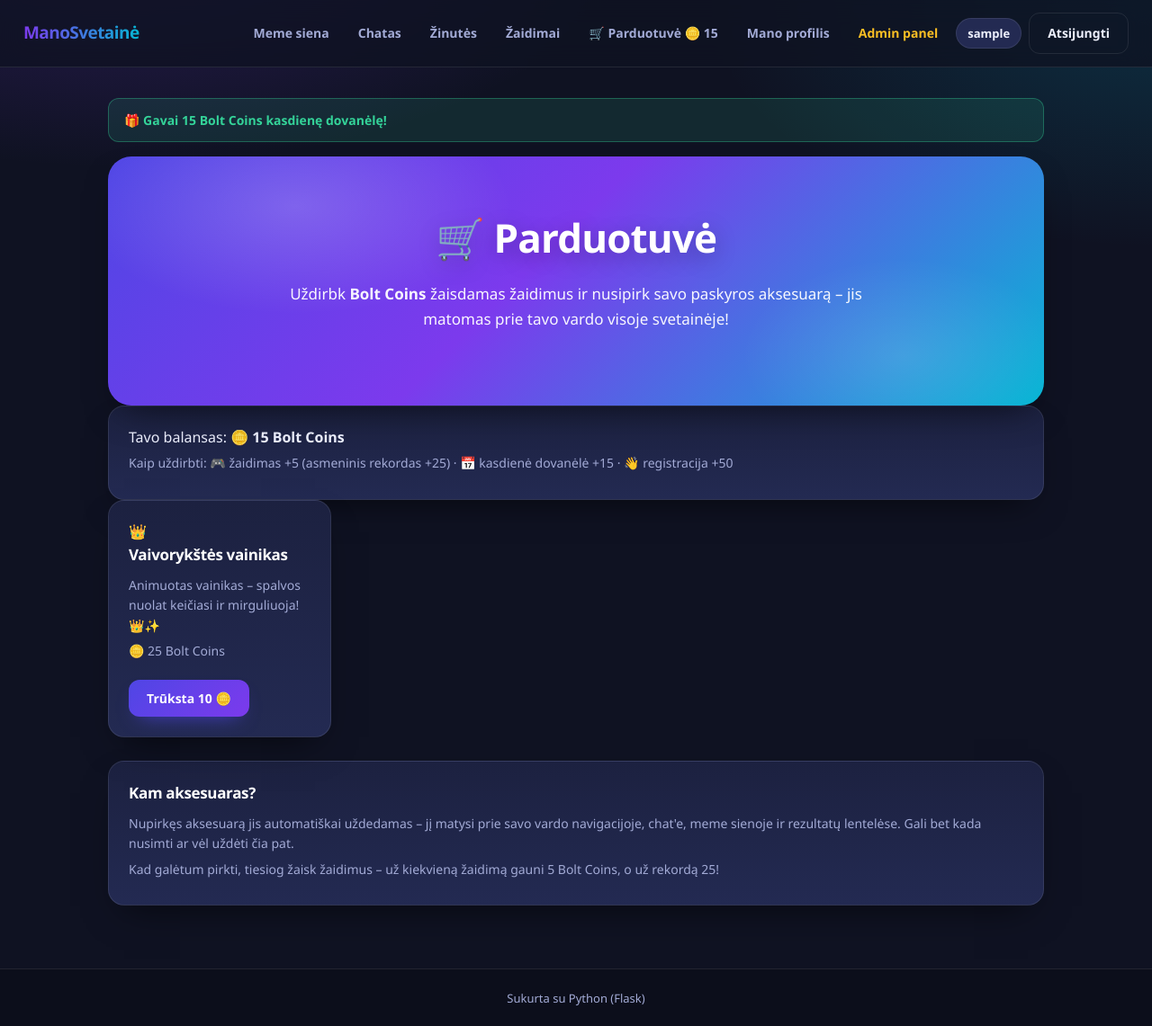
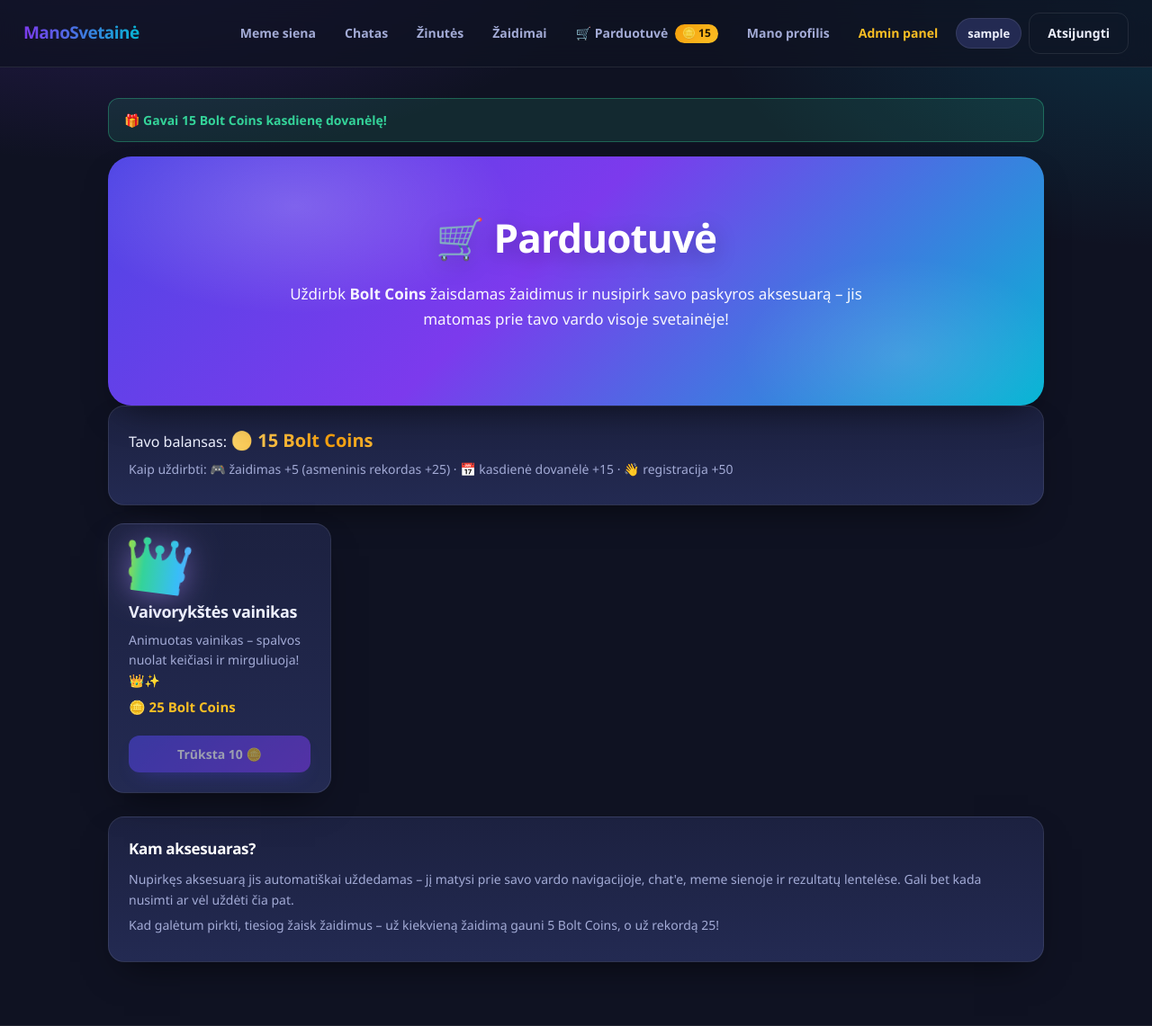
Before and after one commit to bygbaby123-max/svetaine, a Flask app: page /shop in a window 1280 px wide. Shown: the top 1141 px of the page at 90% size. Before the commit the page ends 1118 px from the top, so only its background shows below. Run offline with Flask 3, Linux system fonts and the light colour scheme; the visitor is signed in with stand-in values (Sample User, id 1); data comes from the database, SQL or seed files in the repository; data that the repository does not hold is empty; some libraries are stand-ins or nearby versions.

Commit message:
Bolt Coins: CSS (monetos, parduotuvė, aksesuarai) + games.js flash

```diff
--- a/static/style.css
+++ b/static/style.css
@@ -888,3 +888,73 @@ td form { display: inline; margin-left: 6px; }
   .simon-pad { width: 110px; height: 84px; }
   .wordle-cell { width: 40px; height: 40px; font-size: 18px; }
 }
+
+/* -------------------------------------------------- Bolt Coins / parduotuvė */
+.coins-chip {
+  display: inline-block;
+  padding: 1px 8px;
+  margin-left: 4px;
+  background: linear-gradient(135deg, #f59e0b, #fbbf24);
+  border-radius: 999px;
+  color: #1f1603;
+  font-size: 12px;
+  font-weight: 800;
+  vertical-align: middle;
+}
+.coins-big {
+  font-size: 20px;
+  background: linear-gradient(90deg, #f59e0b, #fde68a, #f59e0b);
+  background-size: 200% 100%;
+  -webkit-background-clip: text;
+  background-clip: text;
+  color: transparent;
+  animation: coins-shine 2.5s linear infinite;
+}
+@keyframes coins-shine { to { background-position: 200% 0; } }
+.shop-balance { margin-bottom: 20px; }
+.balance-line { font-size: 16px; color: var(--text); }
+.profile-balance { display: flex; flex-direction: column; gap: 10px; align-items: flex-start; margin-top: 16px; }
+.shop-card { display: flex; flex-direction: column; gap: 6px; padding: 22px; }
+.shop-card h3 { margin: 4px 0 0; color: var(--text); font-size: 18px; }
+.shop-card p { margin: 0; }
+.shop-card form { margin-top: auto; }
+.shop-price { color: #fbbf24 !important; font-weight: 800; font-size: 15px !important; }
+.shop-emoji { font-size: 46px; line-height: 1; display: inline-block; width: max-content; }
+.shop-img { width: 72px; height: 72px; object-fit: contain; border-radius: 14px; background: var(--card-2); }
+.shop-actions { display: flex; align-items: center; gap: 10px; margin-top: auto; }
+.btn-disabled { opacity: .55; cursor: not-allowed; }
+
+/* aksesuarai prie vardo */
+.acc-badge {
+  display: inline-block;
+  margin-right: 4px;
+  font-size: 15px;
+  line-height: 1;
+  vertical-align: middle;
+}
+.acc-img {
+  width: 20px;
+  height: 20px;
+  object-fit: contain;
+  vertical-align: -4px;
+  margin-right: 4px;
+}
+.acc-preview { font-size: 44px; line-height: 1; }
+
+/* testinis aksesuaras: animuotas vaivorykštės vainikas */
+.acc-rainbow {
+  font-size: 16px;
+  background: linear-gradient(90deg, #ff3b3b, #ff9f1c, #ffe600, #34d399, #38bdf8, #a78bfa, #ff3b3b);
+  background-size: 300% 100%;
+  -webkit-background-clip: text;
+  background-clip: text;
+  color: transparent;
+  filter: drop-shadow(0 0 5px rgba(167, 139, 250, .55));
+  animation: acc-bounce 1.5s ease-in-out infinite, acc-rainbow-move 3s linear infinite;
+}
+@keyframes acc-bounce {
+  0%, 100% { transform: translateY(0) scale(1) rotate(0deg); }
+  50% { transform: translateY(-3px) scale(1.22) rotate(8deg); }
+}
+@keyframes acc-rainbow-move { to { background-position: 300% 0; } }
+.shop-emoji.acc-rainbow { font-size: 52px; filter: drop-shadow(0 0 14px rgba(167, 139, 250, .6)); }
```
Also changed, not shown: static/games.js (+9 -3 lines).
